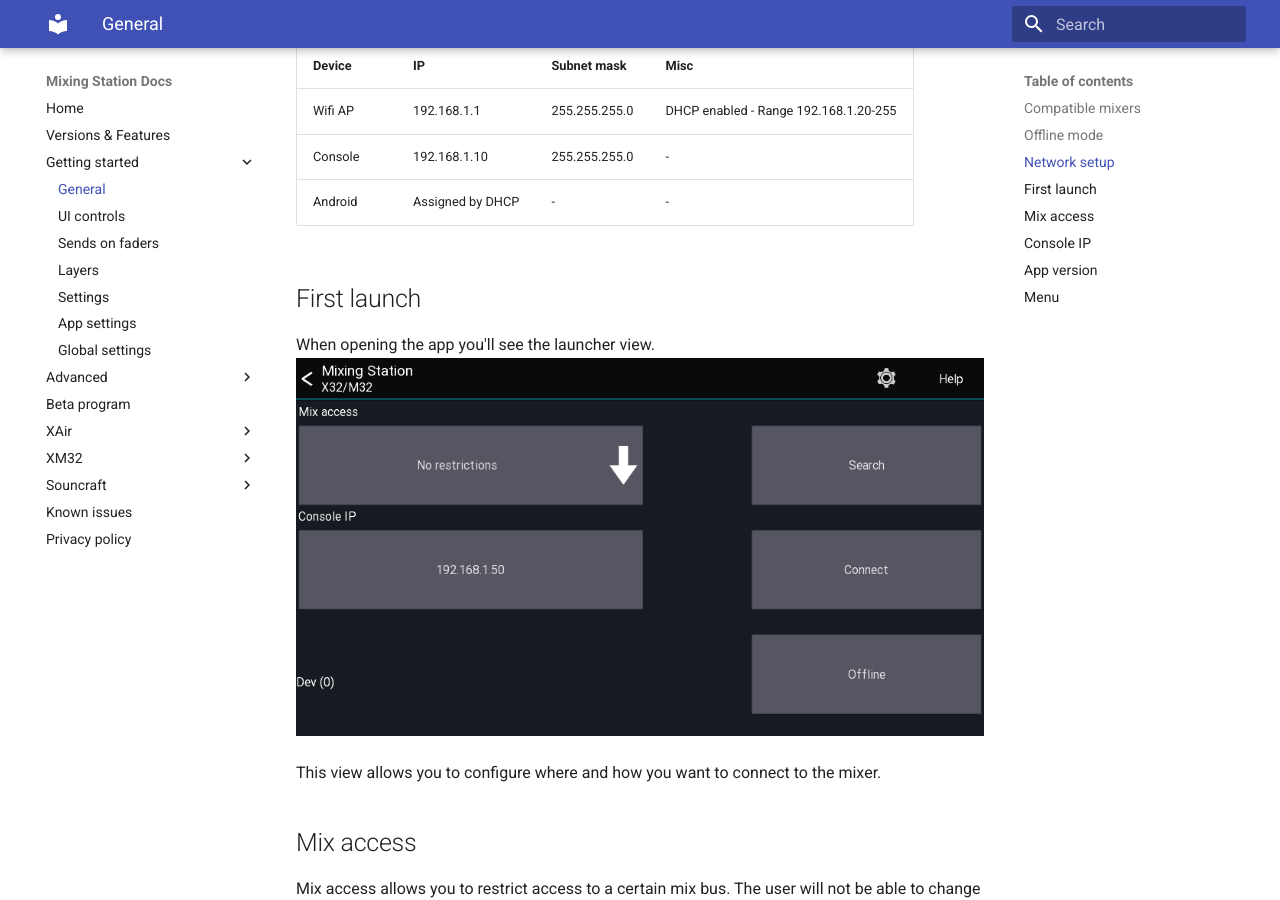
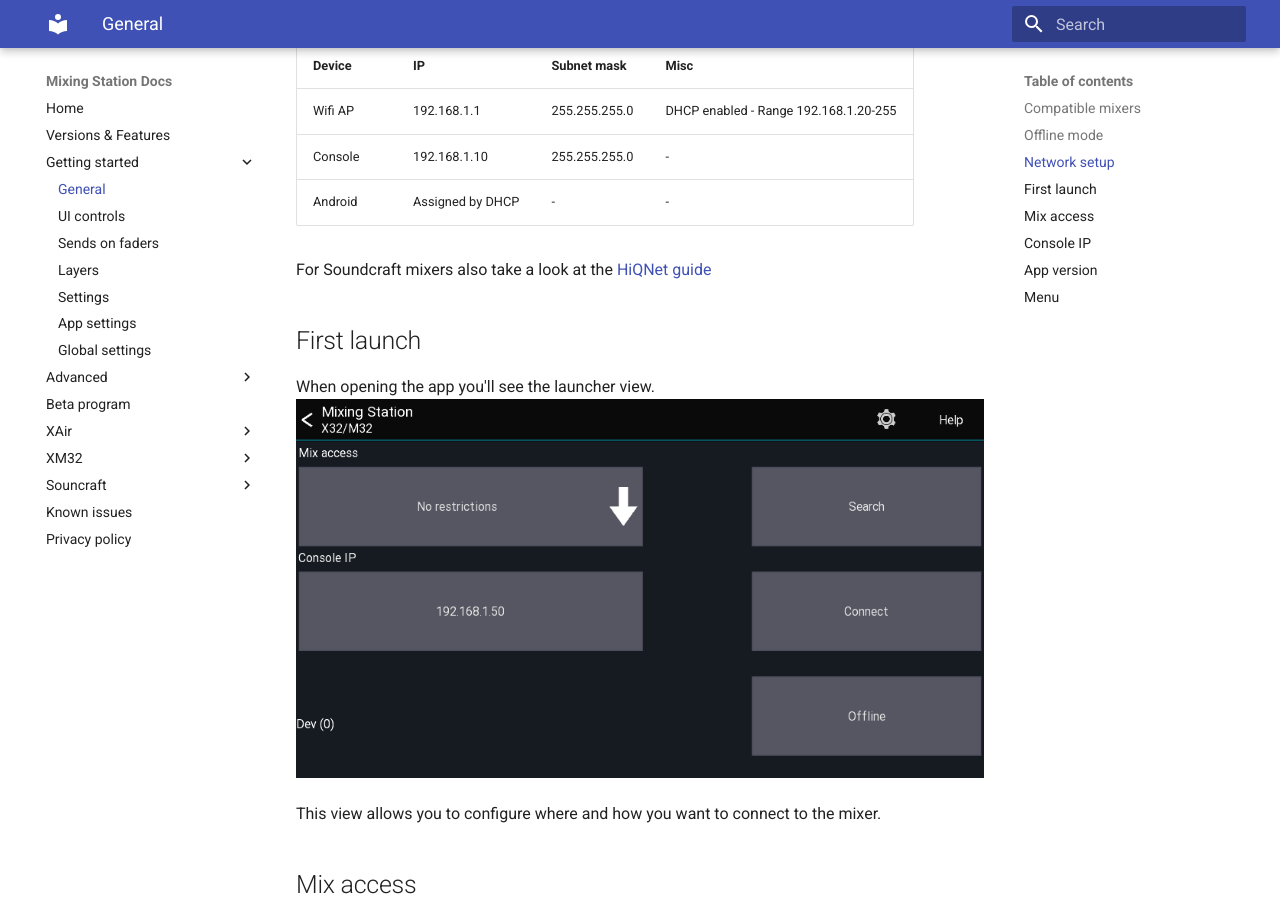
Before and after one commit to davidgiga1993/mixing-station-docs, an MkDocs documentation site: the page built from docs/getting-started.md, in a window 1280 px wide and 900 px high, scrolled down 948 px. Built offline with MkDocs 1.6.1 and Material for MkDocs 9.7.7, drawn with Linux system fonts in a browser that asks for light colours.

Commit message:
Update getting-started.md

```diff
--- a/docs/getting-started.md
+++ b/docs/getting-started.md
@@ -31,6 +31,8 @@
 | Console | 192.168.1.10 | 255.255.255.0 | - |
 | Android | Assigned by DHCP | - | - |
 
+For Soundcraft mixers also take a look at the [HiQNet guide](soundcraft/hiqnet.md)
+
 
 ## First launch
 
```
